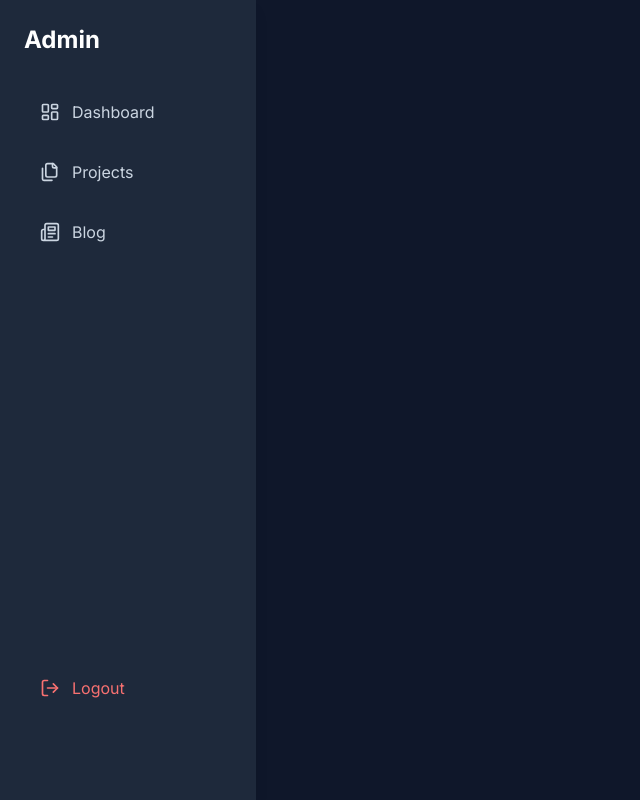
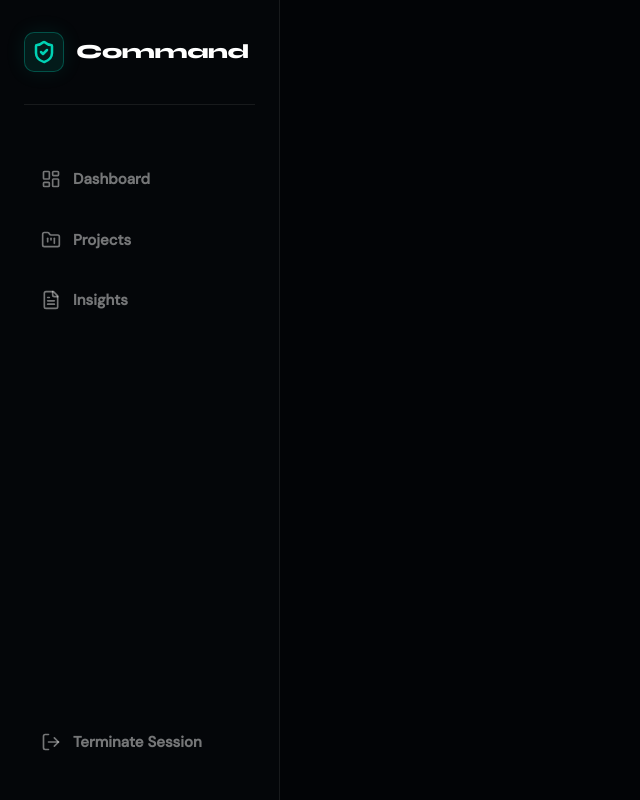
Before and after one commit to DWRSH/portfolio, a React (Vite) app in the folder frontend/: page /admin in a window 1280 px wide. Shown: the whole page, without its empty margins (0-640 px from the left). Built offline with nearby package versions, Linux system fonts and the light colour scheme; sample sign-in values are in the browser's storage.

Commit message:
Update AdminLayout.jsx

```diff
--- a/frontend/src/components/admin/AdminLayout.jsx
+++ b/frontend/src/components/admin/AdminLayout.jsx
@@ -1,50 +1,244 @@
 import React, { useState } from 'react';
-import { Outlet } from 'react-router-dom';
-import { Menu } from 'lucide-react'; // Menu icon ke liye
+import { Outlet, Link, useLocation, useNavigate } from 'react-router-dom';
+import { LayoutDashboard, FolderKanban, FileText, LogOut, ShieldCheck, Menu, X } from 'lucide-react';
 
-// --- BADLAAV ---
-// Import path ko relative ('./') se absolute ('/src/') kar diya gaya hai
-// taaki Vite ise hamesha sahi jagah se dhoondh sake.
-import AdminSidebar from '/src/components/admin/AdminSidebar.jsx';
-// --- END BADLAAV ---
+/* ─── ULTRA-PREMIUM SIDEBAR & LAYOUT STYLES ─────────────────────────────── */
+const eliteLayoutStyles = `
+  :root {
+    --bg-ultra-dark: #020406;
+    --bg-sidebar: rgba(5, 7, 10, 0.95);
+    --primary: #00d2b4;
+    --danger: #ef4444;
+    --text-main: #ffffff;
+    --text-muted: rgba(255, 255, 255, 0.45);
+    --glass-border: rgba(255, 255, 255, 0.08);
+    --easing-premium: cubic-bezier(0.16, 1, 0.3, 1);
+  }
+
+  .al-wrapper {
+    display: flex;
+    height: 100vh;
+    background-color: var(--bg-ultra-dark);
+    font-family: 'DM Sans', sans-serif;
+    overflow: hidden;
+  }
+
+  /* --- Mobile Header (Hidden on Desktop) --- */
+  .al-mobile-header {
+    display: none;
+  }
+
+  /* --- Sidebar --- */
+  .al-sidebar {
+    width: 280px;
+    background: var(--bg-sidebar);
+    border-right: 1px solid var(--glass-border);
+    display: flex;
+    flex-direction: column;
+    padding: 32px 24px;
+    backdrop-filter: blur(20px);
+    z-index: 50;
+    flex-shrink: 0;
+    transition: transform 0.4s var(--easing-premium);
+  }
+
+  /* Admin Brand */
+  .al-brand {
+    display: flex; align-items: center; gap: 12px;
+    margin-bottom: 48px; padding-bottom: 32px;
+    border-bottom: 1px solid var(--glass-border);
+  }
+  .al-brand-icon {
+    width: 40px; height: 40px; border-radius: 10px;
+    background: rgba(0,210,180,0.1); border: 1px solid rgba(0,210,180,0.3);
+    display: flex; align-items: center; justify-content: center;
+    color: var(--primary); box-shadow: 0 0 20px rgba(0,210,180,0.1);
+  }
+  .al-brand-text {
+    font-family: 'Syne', sans-serif; font-size: 20px; font-weight: 800;
+    color: var(--text-main); letter-spacing: -0.02em;
+  }
+
+  /* Navigation Links */
+  .al-nav {
+    display: flex; flex-direction: column; gap: 8px; flex-grow: 1;
+  }
+  .al-link {
+    display: flex; align-items: center; gap: 12px;
+    padding: 14px 16px; border-radius: 12px;
+    font-size: 15px; font-weight: 600; color: var(--text-muted);
+    text-decoration: none; transition: all 0.3s var(--easing-premium);
+    border: 1px solid transparent;
+  }
+  .al-link svg { transition: transform 0.3s var(--easing-premium); }
+
+  .al-link:hover {
+    background: rgba(255,255,255,0.02); color: var(--text-main);
+  }
+  .al-link:hover svg { transform: translateX(2px); color: var(--text-main); }
+
+  /* Active Link State */
+  .al-link.active {
+    background: rgba(0,210,180,0.08); border-color: rgba(0,210,180,0.2);
+    color: var(--primary); box-shadow: inset 4px 0 0 var(--primary);
+  }
+  .al-link.active svg { color: var(--primary); }
+
+  /* Logout Button */
+  .al-logout {
+    display: flex; align-items: center; gap: 12px;
+    padding: 14px 16px; border-radius: 12px;
+    font-size: 15px; font-weight: 600; color: var(--text-muted);
+    background: transparent; border: 1px solid transparent;
+    cursor: pointer; transition: all 0.3s var(--easing-premium);
+    text-align: left; width: 100%; margin-top: auto;
+  }
+  .al-logout:hover {
+    background: rgba(239,68,68,0.1); border-color: rgba(239,68,68,0.2);
+    color: var(--danger);
+  }
+
+  /* --- Main Content Area --- */
+  .al-content {
+    flex-grow: 1;
+    height: 100vh;
+    overflow-y: auto;
+    position: relative;
+    background: var(--bg-ultra-dark);
+  }
+  .al-content::-webkit-scrollbar { width: 8px; }
+  .al-content::-webkit-scrollbar-track { background: var(--bg-ultra-dark); }
+  .al-content::-webkit-scrollbar-thumb { background: rgba(255,255,255,0.1); border-radius: 10px; }
+
+  /* --- Mobile Responsive Logic --- */
+  @media (max-width: 768px) {
+    .al-wrapper { flex-direction: column; }
+
+    .al-mobile-header {
+      display: flex; align-items: center; justify-content: space-between;
+      padding: 16px 24px; background: var(--bg-sidebar);
+      border-bottom: 1px solid var(--glass-border);
+      z-index: 40;
+    }
+
+    .al-mobile-brand {
+      font-family: 'Syne', sans-serif; font-size: 18px; font-weight: 800;
+      color: var(--text-main); display: flex; align-items: center; gap: 8px;
+    }
+
+    .al-mobile-menu-btn {
+      background: transparent; border: none; color: var(--text-main);
+      cursor: pointer; display: flex; align-items: center; justify-content: center;
+    }
+
+    /* Sidebar transforms into a slide-over menu */
+    .al-sidebar {
+      position: fixed; inset: 0; right: auto; height: 100vh;
+      transform: translateX(-100%);
+      border-right: 1px solid var(--glass-border);
+      box-shadow: 20px 0 50px rgba(0,0,0,0.5);
+    }
+    .al-sidebar.open { transform: translateX(0); }
+
+    .al-content { height: calc(100vh - 70px); }
+
+    /* Mobile Overlay */
+    .al-overlay {
+      position: fixed; inset: 0; background: rgba(0,0,0,0.6); backdrop-filter: blur(4px);
+      z-index: 40; opacity: 0; pointer-events: none; transition: opacity 0.3s;
+    }
+    .al-overlay.open { opacity: 1; pointer-events: auto; }
+  }
+`;
 
 export default function AdminLayout() {
-  // Sidebar ke state ko manage karne ke liye (mobile par)
   const [isSidebarOpen, setIsSidebarOpen] = useState(false);
+  const location = useLocation();
+  const navigate = useNavigate();
 
-  const toggleSidebar = () => {
-    setIsSidebarOpen(!isSidebarOpen);
+  const handleLogout = () => {
+    localStorage.removeItem('adminAuthToken');
+    navigate('/admin/login');
   };
 
+  const toggleSidebar = () => setIsSidebarOpen(!isSidebarOpen);
+  const closeSidebar = () => setIsSidebarOpen(false);
+
+  const navItems = [
+    { name: 'Dashboard', path: '/admin/dashboard', icon: LayoutDashboard },
+    { name: 'Projects', path: '/admin/projects', icon: FolderKanban },
+    { name: 'Insights', path: '/admin/blog', icon: FileText },
+  ];
+
   return (
-    <div className="flex min-h-screen bg-slate-900 text-white">
-      {/* Sidebar Component */}
-      <AdminSidebar
-        isSidebarOpen={isSidebarOpen}
-        onClose={toggleSidebar}
-      />
+    <>
+      <style>{eliteLayoutStyles}</style>
 
-      {/* Main Content Area */}
-      <div className="flex-1 flex flex-col transition-all duration-300 ease-in-out md:ml-64">
-        {/* Mobile Header - Sirf mobile par dikhega */}
-        <header className="md:hidden sticky top-0 bg-slate-800 shadow-md z-10">
-          <div className="flex justify-between items-center p-4">
-            <h1 className="text-xl font-bold text-white">Admin Panel</h1>
-            <button
-              onClick={toggleSidebar}
-              className="text-white p-2 rounded-md hover:bg-slate-700"
-              aria-label="Open menu"
-            >
-              <Menu size={24} />
+      <div className="al-wrapper">
+
+        {/* --- Mobile Header --- */}
+        <header className="al-mobile-header">
+          <div className="al-mobile-brand">
+            <ShieldCheck size={20} color="var(--primary)" />
+            Admin Root
+          </div>
+          <button onClick={toggleSidebar} className="al-mobile-menu-btn" aria-label="Toggle menu">
+            <Menu size={24} />
+          </button>
+        </header>
+
+        {/* Mobile Overlay (Click to close) */}
+        <div
+          className={`al-overlay ${isSidebarOpen ? 'open' : ''}`}
+          onClick={closeSidebar}
+        />
+
+        {/* --- Sleek Glass Sidebar --- */}
+        <aside className={`al-sidebar ${isSidebarOpen ? 'open' : ''}`}>
+
+          <div className="al-brand" style={{ justifyContent: 'space-between' }}>
+            <div style={{ display: 'flex', alignItems: 'center', gap: '12px' }}>
+              <div className="al-brand-icon">
+                <ShieldCheck size={24} strokeWidth={2.5} />
+              </div>
+              <span className="al-brand-text">Command</span>
+            </div>
+            {/* Close button for mobile inside sidebar */}
+            <button onClick={closeSidebar} className="al-mobile-menu-btn md:hidden" style={{ display: window.innerWidth > 768 ? 'none' : 'block' }}>
+              <X size={24} />
             </button>
           </div>
-        </header>
 
-        {/* Content */}
-        <main className="flex-grow p-6 md:p-8">
-          <Outlet /> {/* Baki admin pages yahan render honge */}
+          <nav className="al-nav">
+            {navItems.map((item) => {
+              const isActive = location.pathname.includes(item.path);
+              return (
+                <Link
+                  key={item.path}
+                  to={item.path}
+                  onClick={closeSidebar} // Close menu on mobile when a link is clicked
+                  className={`al-link ${isActive ? 'active' : ''}`}
+                >
+                  <item.icon size={20} />
+                  <span>{item.name}</span>
+                </Link>
+              );
+            })}
+          </nav>
+
+          <button onClick={handleLogout} className="al-logout">
+            <LogOut size={20} />
+            <span>Terminate Session</span>
+          </button>
+
+        </aside>
+
+        {/* --- Dynamic Content Area --- */}
+        <main className="al-content">
+          <Outlet />
         </main>
+
       </div>
-    </div>
+    </>
   );
 }
```
